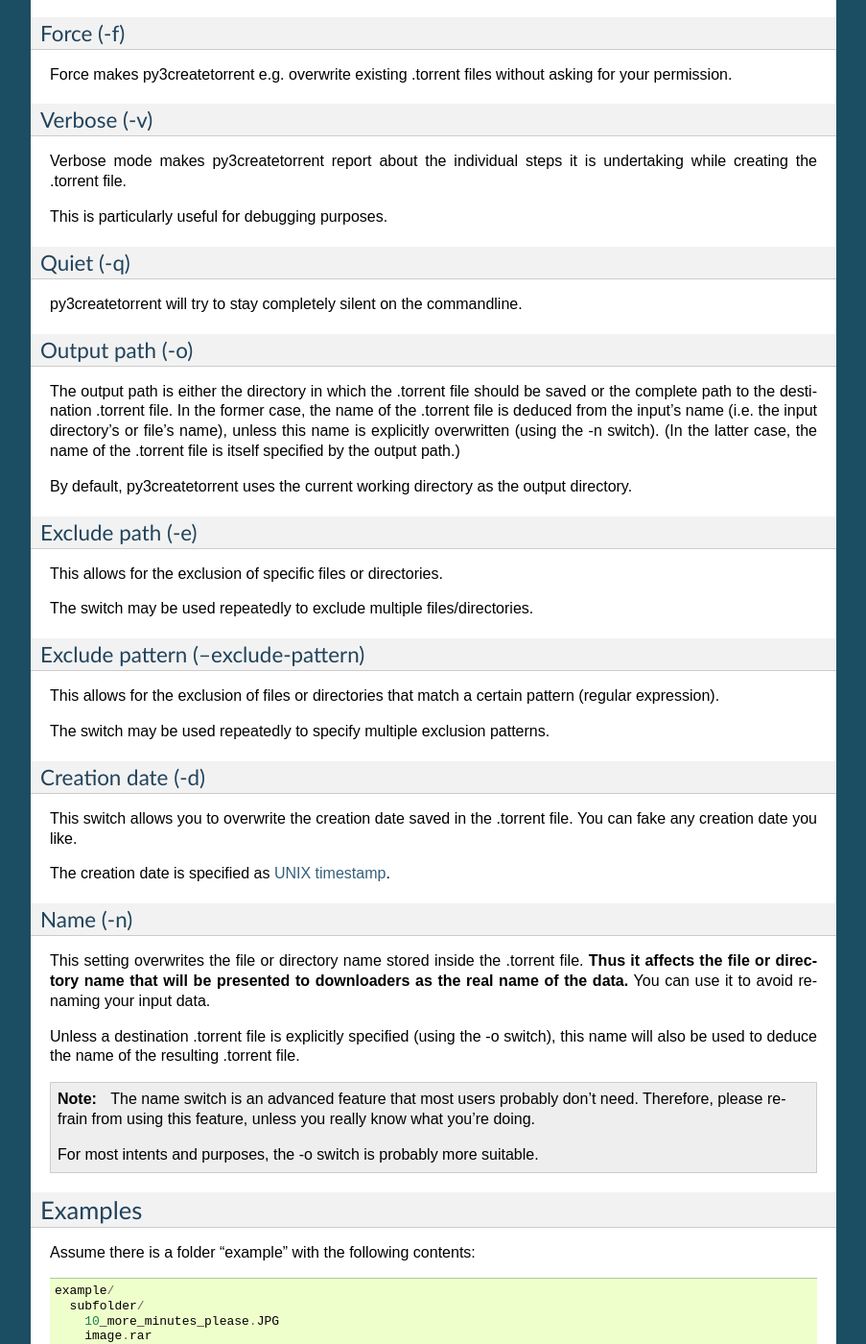
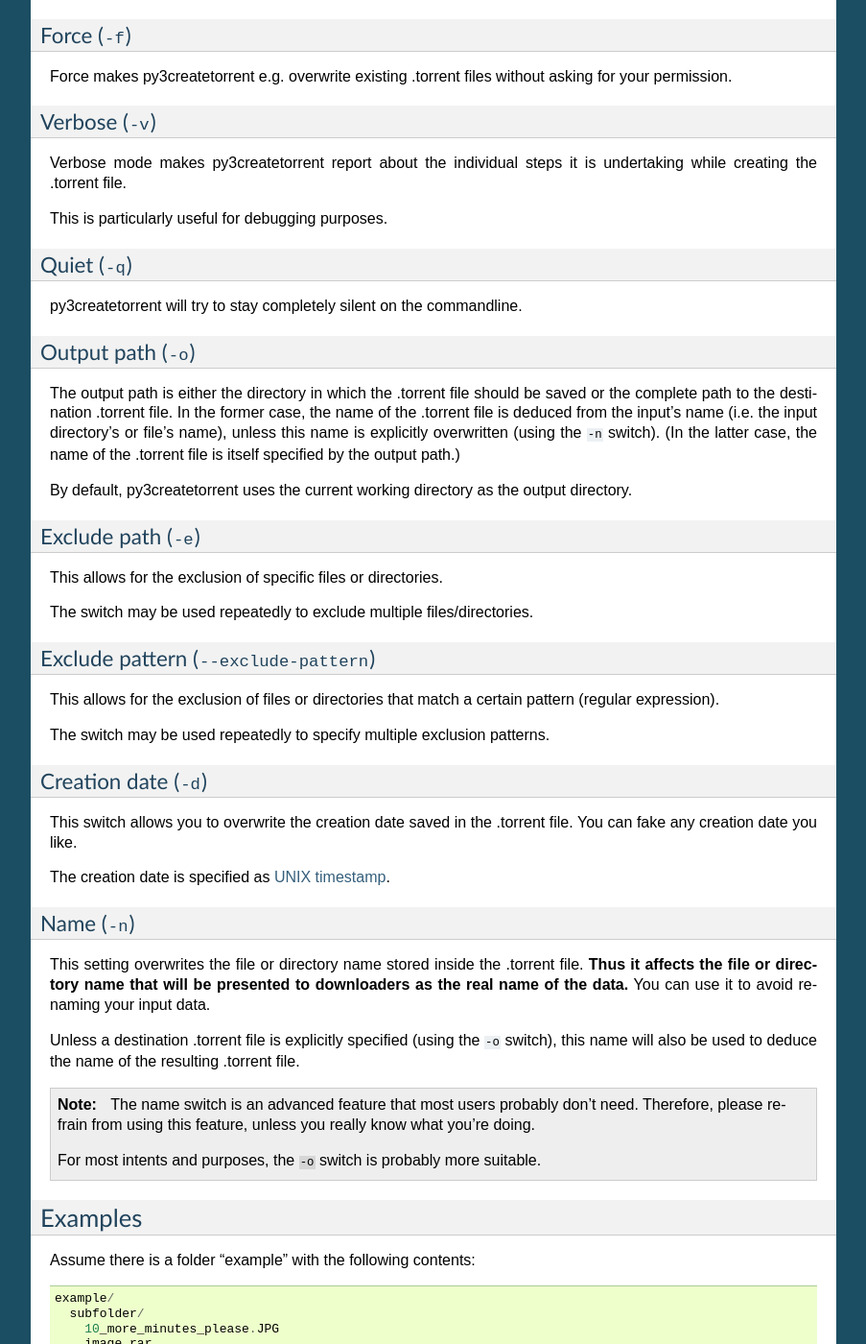
Before and after one commit to Ineluctable/py3createtorrent, a Sphinx documentation site: the page built from docs/source/user.rst, in a window 1280 px wide and 1400 px high, scrolled down 3844 px. Shown: the whole window at 96% size, without its empty margins (198-1101 px from the left). Built offline with Sphinx 7.4.7, drawn with Linux system fonts in a browser that asks for light colours; some of the changed text lies outside the part shown.

Commit message:
Improve formatting in the documentation

```diff
--- a/docs/source/user.rst
+++ b/docs/source/user.rst
@@ -121,7 +121,7 @@ The ``ADVERTISE`` setting defines whether py3createtorrent is allowed to adverti
 itself through the comment field, if the user hasn't specified a comment.
 
 If you want to disable advertising for a single torrent only, you can use the
---comment option to specify an empty comment::
+``--comment`` option to specify an empty comment::
 
    $ py3createtorrent.py --comment "" ...
 
@@ -167,8 +167,8 @@ Syntax::
      -n NAME, --name=NAME  use this file (or directory) name instead of the real
                            one
 
-Piece size (-p)
-^^^^^^^^^^^^^^^
+Piece size (``-p``)
+^^^^^^^^^^^^^^^^^^^
 
 This switch allows you to specify a custom piece size. The piece size should be
 chosen with care, because it affects the following properties:
@@ -211,15 +211,15 @@ completely can be shared with other peers). Therefore, if the piece size is
 large, it will take longer for any peer to finish downloading a piece and to be
 able to share this piece with other peers.
 
-Private torrents (-P)
-^^^^^^^^^^^^^^^^^^^^^
+Private torrents (``-P``)
+^^^^^^^^^^^^^^^^^^^^^^^^^
 
 Private torrents force the BitTorrent clients to only use the specified trackers
 for discovering other peers. Advanced peer discovery methods like DHT or
 peer list exchange are effectively disabled.
 
-Comment (-c)
-^^^^^^^^^^^^
+Comment (``-c``)
+^^^^^^^^^^^^^^^^
 
 The comment is a short text stored in the .torrent file and displayed by most
 BitTorrent clients in the torrent info.
@@ -227,55 +227,55 @@ BitTorrent clients in the torrent info.
 By default py3createtorrent uses "created by py3createtorrent <version>" as
 comment (to change this behavior, consult the Configuration section).
 
-Force (-f)
-^^^^^^^^^^
+Force (``-f``)
+^^^^^^^^^^^^^^
 
 Force makes py3createtorrent e.g. overwrite existing .torrent files without
 asking for your permission.
 
-Verbose (-v)
-^^^^^^^^^^^^
+Verbose (``-v``)
+^^^^^^^^^^^^^^^^
 
 Verbose mode makes py3createtorrent report about the individual steps it is
 undertaking while creating the .torrent file.
 
 This is particularly useful for debugging purposes.
 
-Quiet (-q)
-^^^^^^^^^^
+Quiet (``-q``)
+^^^^^^^^^^^^^^
 
 py3createtorrent will try to stay completely silent on the commandline.
 
-Output path (-o)
-^^^^^^^^^^^^^^^^
+Output path (``-o``)
+^^^^^^^^^^^^^^^^^^^^
 
 The output path is either the directory in which the .torrent file should be
 saved or the complete path to the destination .torrent file. In the former
 case, the name of the .torrent file is deduced from the input's name (i.e.
 the input directory's or file's name), unless this name is explicitly
-overwritten (using the -n switch). (In the latter case, the name of the
+overwritten (using the ``-n`` switch). (In the latter case, the name of the
 .torrent file is itself specified by the output path.)
 
 By default, py3createtorrent uses the current working directory as the output
 directory.
 
-Exclude path (-e)
-^^^^^^^^^^^^^^^^^
+Exclude path (``-e``)
+^^^^^^^^^^^^^^^^^^^^^
 
 This allows for the exclusion of specific files or directories.
 
 The switch may be used repeatedly to exclude multiple files/directories.
 
-Exclude pattern (--exclude-pattern)
-^^^^^^^^^^^^^^^^^^^^^^^^^^^^^^^^^^^
+Exclude pattern (``--exclude-pattern``)
+^^^^^^^^^^^^^^^^^^^^^^^^^^^^^^^^^^^^^^^
 
 This allows for the exclusion of files or directories that match a certain
 pattern (regular expression).
 
 The switch may be used repeatedly to specify multiple exclusion patterns.
 
-Creation date (-d)
-^^^^^^^^^^^^^^^^^^
+Creation date (``-d``)
+^^^^^^^^^^^^^^^^^^^^^^
 
 This switch allows you to overwrite the creation date saved in the .torrent
 file. You can fake any creation date you like.
@@ -283,15 +283,15 @@ file. You can fake any creation date you like.
 The creation date is specified as `UNIX timestamp
 <https://en.wikipedia.org/wiki/Unix_time>`_.
 
-Name (-n)
-^^^^^^^^^
+Name (``-n``)
+^^^^^^^^^^^^^
 
 This setting overwrites the file or directory name stored inside the .torrent
 file. **Thus it affects the file or directory name that will be presented
 to downloaders as the real name of the data.** You can use it to avoid
 renaming your input data.
 
-Unless a destination .torrent file is explicitly specified (using the -o switch),
+Unless a destination .torrent file is explicitly specified (using the ``-o`` switch),
 this name will also be used to deduce the name of the resulting .torrent file.
 
 .. note::
@@ -300,7 +300,7 @@ this name will also be used to deduce the name of the resulting .torrent file.
    Therefore, please refrain from using this feature, unless you really know
    what you're doing.
 
-   For most intents and purposes, the -o switch is probably more suitable.
+   For most intents and purposes, the ``-o`` switch is probably more suitable.
 
 Examples
 --------
@@ -335,7 +335,7 @@ In µTorrent it will look like this:
 .. image:: _static/example1.png
 
 .. note::
-   Please note: If you do not specify a comment yourself using the -c / --comment
+   Please note: If you do not specify a comment yourself using the ``-c`` / ``--comment``
    option, py3createtorrent will advertise itself through the comment field, as
    you can see in the screenshot (Torrent Contents -> Comment: *created with
    py3createtorrent v0.8*).
```
